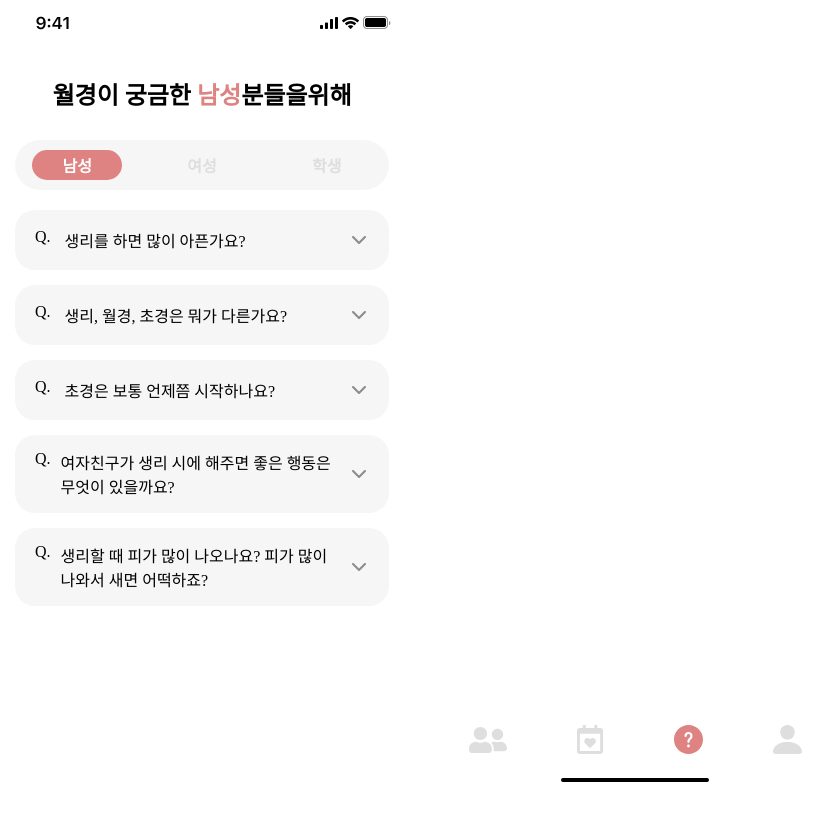
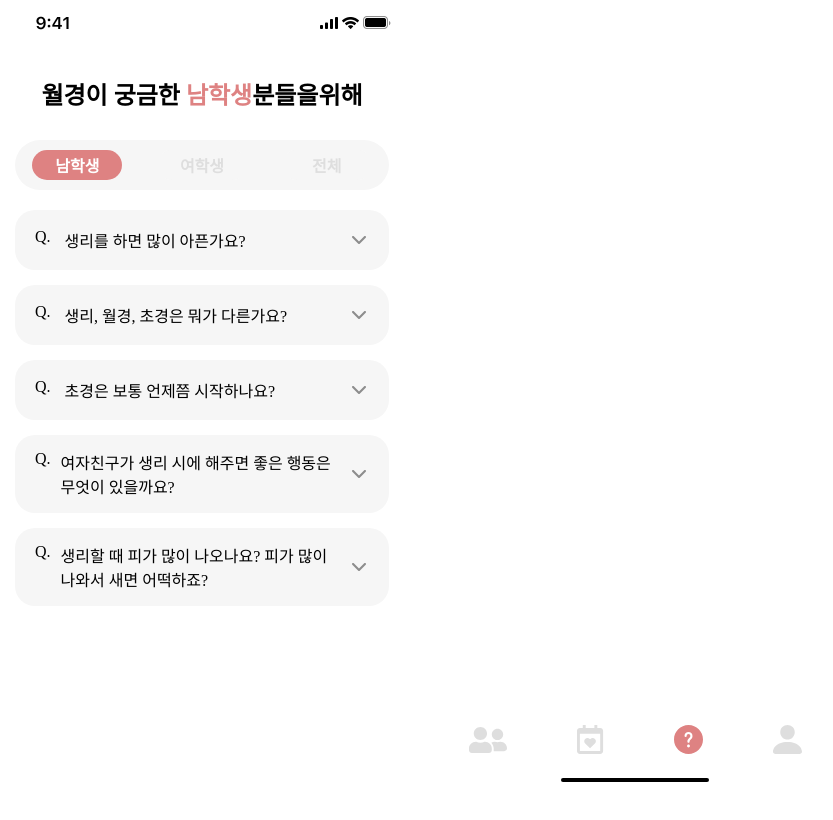
Before and after one commit to MangoBingsoo/Frontend, a React (Create React App) app: page /question in a window 1280 px wide. Shown: the top 820 px of the page, without its empty margins (5-838 px from the left). Built offline with nearby package versions, Linux system fonts and the light colour scheme.

Commit message:
♻️ :: 어휘 수정

```diff
--- a/src/component/question/index.tsx
+++ b/src/component/question/index.tsx
@@ -26,7 +26,7 @@ const Question = () => {
         <S.QuestionTitle>
           월경이 궁금한{" "}
           <span style={{ color: `${theme.main}` }}>
-            {category === 0 ? "남성" : category === 1 ? "여성" : "학생"}
+            {category === 0 ? "남학생" : category === 1 ? "여학생" : "모든"}
           </span>
           분들을위해
         </S.QuestionTitle>
@@ -40,7 +40,7 @@ const Question = () => {
               setCategory(0);
             }}
           >
-            남성
+            남학생
           </S.QuestionCategory>
           <S.QuestionCategory
             backgroundColor={`${category === 1 ? theme.main : theme.gray300}`}
@@ -49,7 +49,7 @@ const Question = () => {
               setCategory(1);
             }}
           >
-            여성
+            여학생
           </S.QuestionCategory>
           <S.QuestionCategory
             backgroundColor={`${category === 2 ? theme.main : theme.gray300}`}
@@ -58,7 +58,7 @@ const Question = () => {
               setCategory(2);
             }}
           >
-            학생
+            전체
           </S.QuestionCategory>
         </S.QuestionCategoryWrap>
       </S.QuestionCategoryBox>
```
